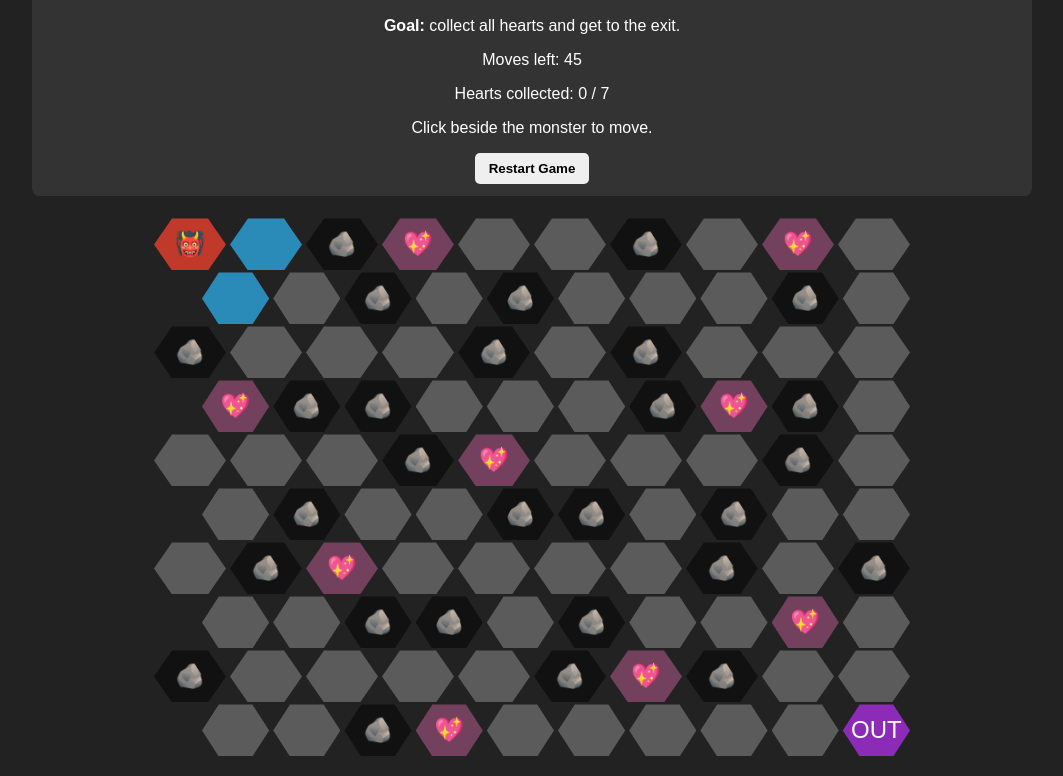
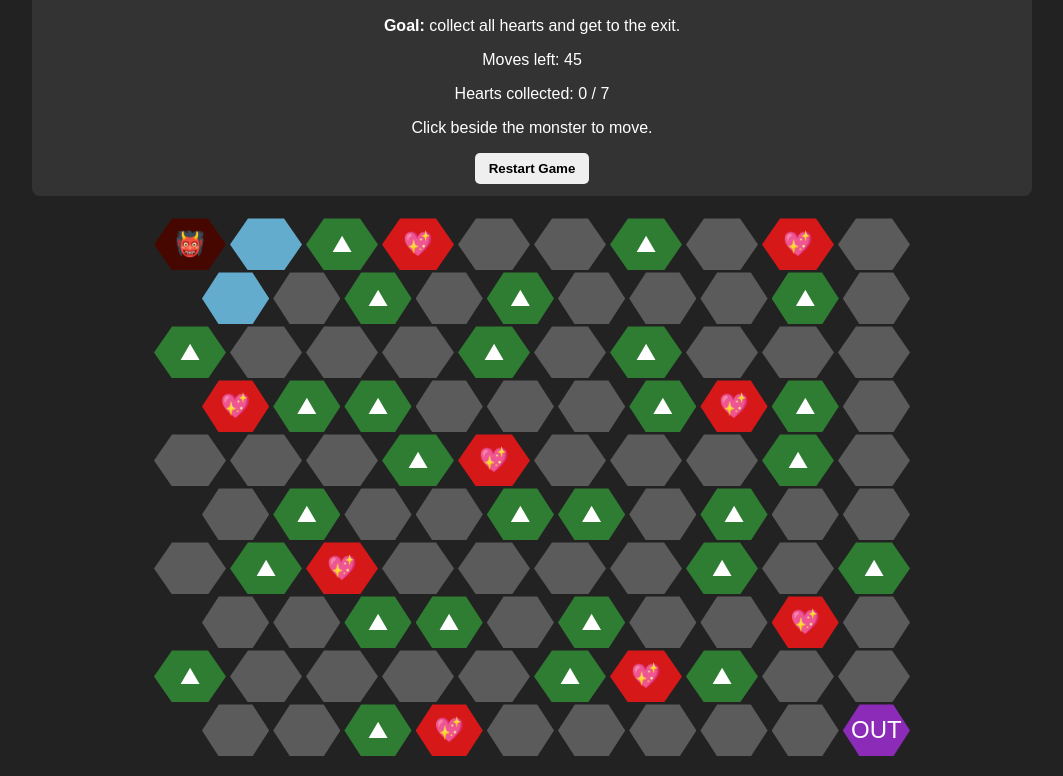
Before and after one commit to 2025359-oss/Karol, a plain HTML site: page index.html in a window 1280 px wide. Shown: the part 99-875 px from the top of the page, without its empty margins (108-1171 px from the left). Drawn offline with Linux system fonts and the light colour scheme.

Commit message:
Change emoji

```diff
--- a/script.js
+++ b/script.js
@@ -49,7 +49,7 @@ function drawBoard() {
 
       if (maze[r][c] === "W") {
         hex.classList.add("wall");
-        hex.textContent = "🪨";
+        hex.textContent = "⛰";
       }
 
       if (maze[r][c] === "E") {
--- a/style.css
+++ b/style.css
@@ -70,12 +70,12 @@ button:hover {
 }
 
 .hex.wall {
-  background-color: #111;
+  background-color: #2e7d32;
   cursor: not-allowed;
 }
 
 .hex.wall:hover {
-  background-color: #111;
+  background-color: hsl(0, 2%, 25%);
 }
 
 .hex.entrance {
@@ -87,13 +87,13 @@ button:hover {
 }
 
 .hex.possible-move {
-  background-color: #2b8bb8;
+  background-color: #64accd;
 }
 
 .hex.player {
-  background-color: #c0392b;
+  background-color: #460700;
 }
 
 .hex.heart {
-  background-color: #73405d;
+  background-color: #d61818;
 }
```
